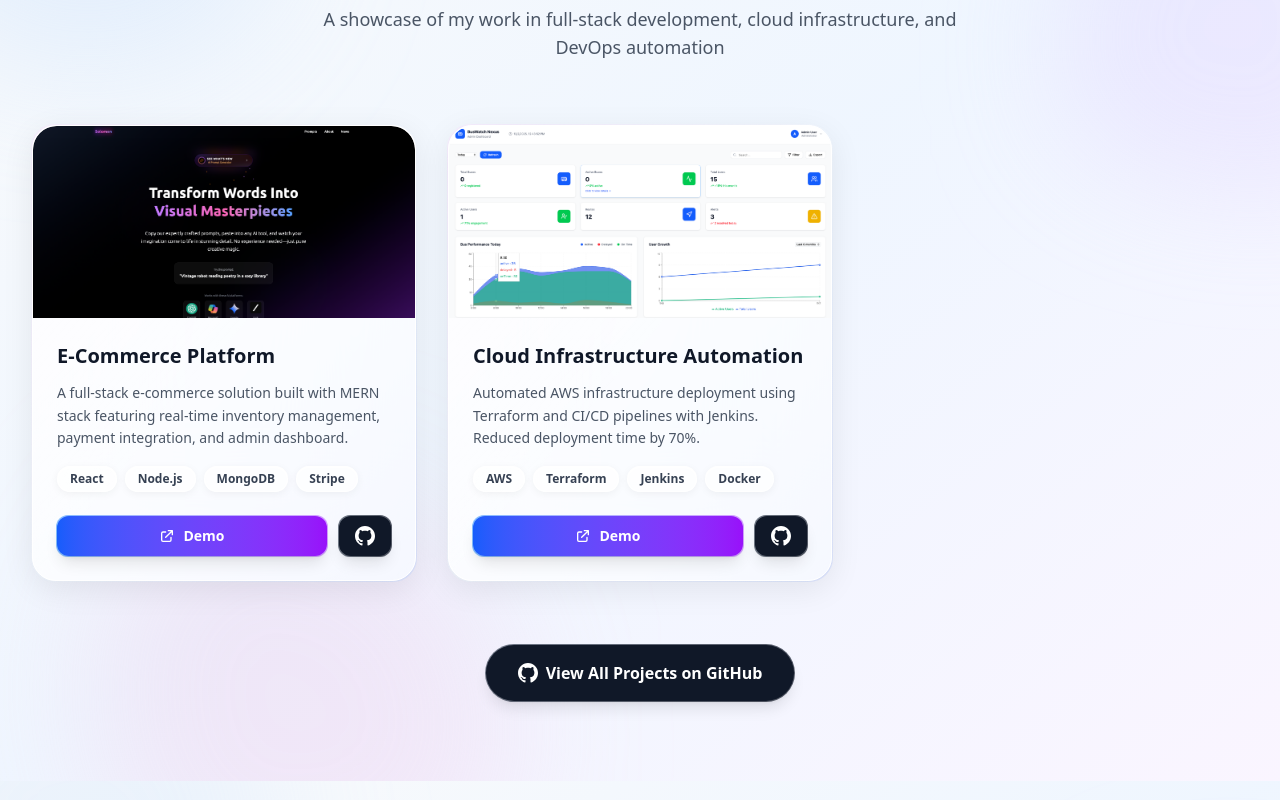
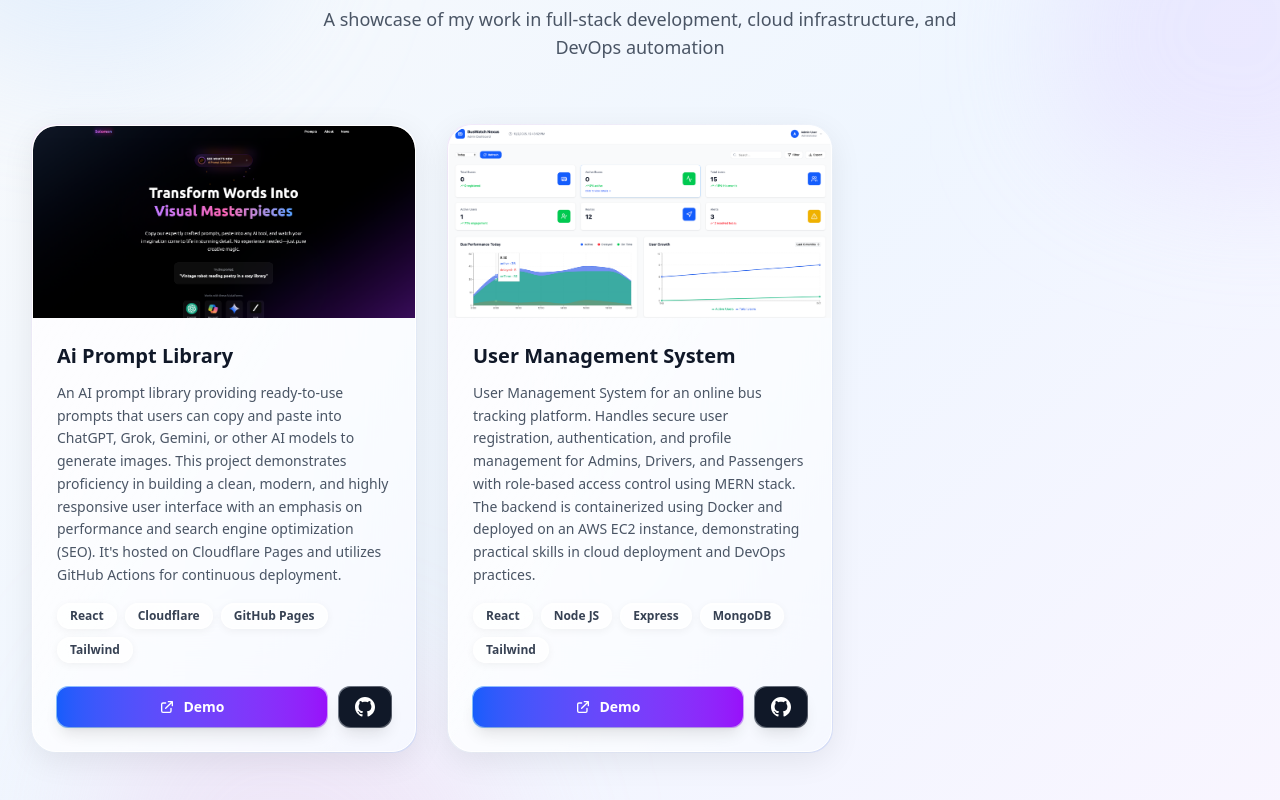
Before and after one commit to nadunmA/firstPortfolio, a React (Vite) app: page /#/ in a window 1280 px wide. Shown: the part 2660-3460 px from the top of the page. Built offline with nearby package versions, Linux system fonts and the light colour scheme.

Commit message:
fix: update social media links and enhance project descriptions in Footer and Projects sections

```diff
--- a/src/components/sections/Footer.jsx
+++ b/src/components/sections/Footer.jsx
@@ -10,7 +10,7 @@ export default function Footer() {
   const socialLinks = [
     {
       name: "GitHub",
-      url: "https://github.com/nadunalgoda",
+      url: "https://github.com/nadunmA",
       icon: (
         <svg className="w-5 h-5" fill="currentColor" viewBox="0 0 24 24">
           <path d="M12 0c-6.626 0-12 5.373-12 12 0 5.302 3.438 9.8 8.207 11.387.599.111.793-.261.793-.577v-2.234c-3.338.726-4.033-1.416-4.033-1.416-.546-1.387-1.333-1.756-1.333-1.756-1.089-.745.083-.729.083-.729 1.205.084 1.839 1.237 1.839 1.237 1.07 1.834 2.807 1.304 3.492.997.107-.775.418-1.305.762-1.604-2.665-.305-5.467-1.334-5.467-5.931 0-1.311.469-2.381 1.236-3.221-.124-.303-.535-1.524.117-3.176 0 0 1.008-.322 3.301 1.23.957-.266 1.983-.399 3.003-.404 1.02.005 2.047.138 3.006.404 2.291-1.552 3.297-1.23 3.297-1.23.653 1.653.242 2.874.118 3.176.77.84 1.235 1.911 1.235 3.221 0 4.609-2.807 5.624-5.479 5.921.43.372.823 1.102.823 2.222v3.293c0 .319.192.694.801.576 4.765-1.589 8.199-6.086 8.199-11.386 0-6.627-5.373-12-12-12z" />
@@ -19,7 +19,7 @@ export default function Footer() {
     },
     {
       name: "LinkedIn",
-      url: "https://linkedin.com/in/nadunalgoda",
+      url: "https://www.linkedin.com/in/nadunal21/",
       icon: (
         <svg className="w-5 h-5" fill="currentColor" viewBox="0 0 24 24">
           <path d="M19 0h-14c-2.761 0-5 2.239-5 5v14c0 2.761 2.239 5 5 5h14c2.762 0 5-2.239 5-5v-14c0-2.761-2.238-5-5-5zm-11 19h-3v-11h3v11zm-1.5-12.268c-.966 0-1.75-.79-1.75-1.764s.784-1.764 1.75-1.764 1.75.79 1.75 1.764-.783 1.764-1.75 1.764zm13.5 12.268h-3v-5.604c0-3.368-4-3.113-4 0v5.604h-3v-11h3v1.765c1.396-2.586 7-2.777 7 2.476v6.759z" />
@@ -47,7 +47,7 @@ export default function Footer() {
     },
     {
       name: "Twitter",
-      url: "https://twitter.com/nadunalgoda",
+      url: "https://x.com/N_Algoda",
       icon: (
         <svg className="w-5 h-5" fill="currentColor" viewBox="0 0 24 24">
           <path d="M18.244 2.25h3.308l-7.227 8.26 8.502 11.24H16.17l-5.214-6.817L4.99 21.75H1.68l7.73-8.835L1.254 2.25H8.08l4.713 6.231zm-1.161 17.52h1.833L7.084 4.126H5.117z" />
--- a/src/components/sections/Projects.jsx
+++ b/src/components/sections/Projects.jsx
@@ -1,5 +1,5 @@
 import React from "react";
-import { motion } from "framer-motion"; // 1. Import Framer Motion
+import { motion } from "framer-motion";
 import solomonImg from "../../Images/solomon.png";
 import busTricky from "../../Images/bus.png";
 
@@ -7,20 +7,20 @@ export default function Projects() {
   const projects = [
     {
       id: 1,
-      title: "E-Commerce Platform",
+      title: "Ai Prompt Library",
       description:
-        "A full-stack e-commerce solution built with MERN stack featuring real-time inventory management, payment integration, and admin dashboard.",
-      tags: ["React", "Node.js", "MongoDB", "Stripe"],
+        "An AI prompt library providing ready-to-use prompts that users can copy and paste into ChatGPT, Grok, Gemini, or other AI models to generate images. This project demonstrates proficiency in building a clean, modern, and highly responsive user interface with an emphasis on performance and search engine optimization (SEO). It's hosted on Cloudflare Pages and utilizes GitHub Actions for continuous deployment.", // මෙහි විස්තරය දිග වැඩි කළ හැක
+      tags: ["React", "Cloudflare", "GitHub Pages", "Tailwind"],
       image: solomonImg,
       liveDemo: "https://solomonprompts.site/",
       sourceCode: "https://github.com/nadunmA/solomonAi",
     },
     {
       id: 2,
-      title: "Cloud Infrastructure Automation",
+      title: "User Management System",
       description:
-        "Automated AWS infrastructure deployment using Terraform and CI/CD pipelines with Jenkins. Reduced deployment time by 70%.",
-      tags: ["AWS", "Terraform", "Jenkins", "Docker"],
+        "User Management System for an online bus tracking platform. Handles secure user registration, authentication, and profile management for Admins, Drivers, and Passengers with role-based access control using MERN stack. The backend is containerized using Docker and deployed on an AWS EC2 instance, demonstrating practical skills in cloud deployment and DevOps practices.", // මෙහි විස්තරය දිග වැඩි කළ හැක
+      tags: ["React", "Node JS", "Express", "MongoDB", "Tailwind"],
       image: busTricky,
       liveDemo: "https://github.com/nadunmA",
       sourceCode: "https://github.com/nadunmA/OBTS-User-Management",
@@ -54,12 +54,12 @@ export default function Projects() {
       </div>
 
       <div className="relative max-w-7xl mx-auto px-4 sm:px-6 lg:px-8">
-        {/* Section Header */}
+        {/* Section Header (No change) */}
         <motion.div
           className="text-center mb-16"
           initial="hidden"
           whileInView="visible"
-          viewport={{ once: false }} // Scroll කරන හැම වෙලාවෙම play වෙනවා
+          viewport={{ once: false }}
           custom={0}
           variants={fadeInUp}
         >
@@ -87,27 +87,27 @@ export default function Projects() {
               initial="hidden"
               whileInView="visible"
               viewport={{ once: false }}
-              custom={index + 1} // 1, 2, 3... delay වෙනවා
+              custom={index + 1}
               variants={fadeInUp}
             >
-              {/* Liquid glass border effect */}
+              {/* Liquid glass border effect (No change) */}
               <div className="absolute -inset-[1px] rounded-3xl">
                 <div className="absolute inset-0 rounded-3xl bg-gradient-to-br from-white via-blue-100/50 to-purple-100/50"></div>
                 <div className="absolute inset-0 rounded-3xl bg-gradient-to-tl from-blue-200/40 via-white/50 to-purple-200/40"></div>
               </div>
 
-              {/* Main White Glass Card */}
-              <div className="relative bg-white/70 backdrop-blur-3xl rounded-3xl border border-white shadow-[0_8px_32px_rgba(0,0,0,0.08),inset_0_1px_0_rgba(255,255,255,0.8)] overflow-hidden h-full flex flex-col hover:bg-white/80 transition-all duration-500">
-                {/* Inner white reflection */}
+              {/* Main White Glass Card - Added min-h-[480px] for better visual consistency */}
+              <div className="relative bg-white/70 backdrop-blur-3xl rounded-3xl border border-white shadow-[0_8px_32px_rgba(0,0,0,0.08),inset_0_1px_0_rgba(255,255,255,0.8)] overflow-hidden h-full flex flex-col hover:bg-white/80 transition-all duration-500 min-h-[480px]">
+                {/* Inner white reflection (No change) */}
                 <div className="absolute inset-0 bg-gradient-to-br from-white/60 via-transparent to-transparent"></div>
 
-                {/* Hover shimmer */}
+                {/* Hover shimmer (No change) */}
                 <div className="absolute inset-0 opacity-0 group-hover:opacity-40 transition-opacity duration-700">
                   <div className="absolute top-0 -left-full h-full w-1/2 bg-gradient-to-r from-transparent via-white to-transparent skew-x-12 group-hover:left-full transition-all duration-1000"></div>
                 </div>
 
                 <div className="relative z-10 flex flex-col h-full">
-                  {/* Project Image */}
+                  {/* Project Image (No change) */}
                   <div className="relative h-48 overflow-hidden flex-shrink-0 rounded-t-3xl">
                     <img
                       src={project.image}
@@ -122,11 +122,13 @@ export default function Projects() {
                     <h3 className="text-xl font-bold text-gray-900 mb-3 group-hover:text-transparent group-hover:bg-clip-text group-hover:bg-gradient-to-r group-hover:from-blue-600 group-hover:to-purple-600 transition-all duration-300">
                       {project.title}
                     </h3>
-                    <p className="text-gray-600 text-sm mb-4 line-clamp-3 flex-grow leading-relaxed">
+
+                    {/* DESCRIPTION - REMOVED line-clamp-3 */}
+                    <p className="text-gray-600 text-sm mb-4 flex-grow leading-relaxed">
                       {project.description}
                     </p>
 
-                    {/* Tags */}
+                    {/* Tags (No change) */}
                     <div className="flex flex-wrap gap-2 mb-6">
                       {project.tags.map((tag, tagIndex) => (
                         <span
@@ -138,7 +140,7 @@ export default function Projects() {
                       ))}
                     </div>
 
-                    {/* Action Buttons */}
+                    {/* Action Buttons (No change) */}
                     <div className="flex gap-3 mt-auto">
                       {/* Live Demo Button */}
                       <a
@@ -192,7 +194,7 @@ export default function Projects() {
           ))}
         </div>
 
-        {/* View More Button */}
+        {/* View More Button (No change) */}
         <motion.div
           className="text-center"
           initial="hidden"
```
